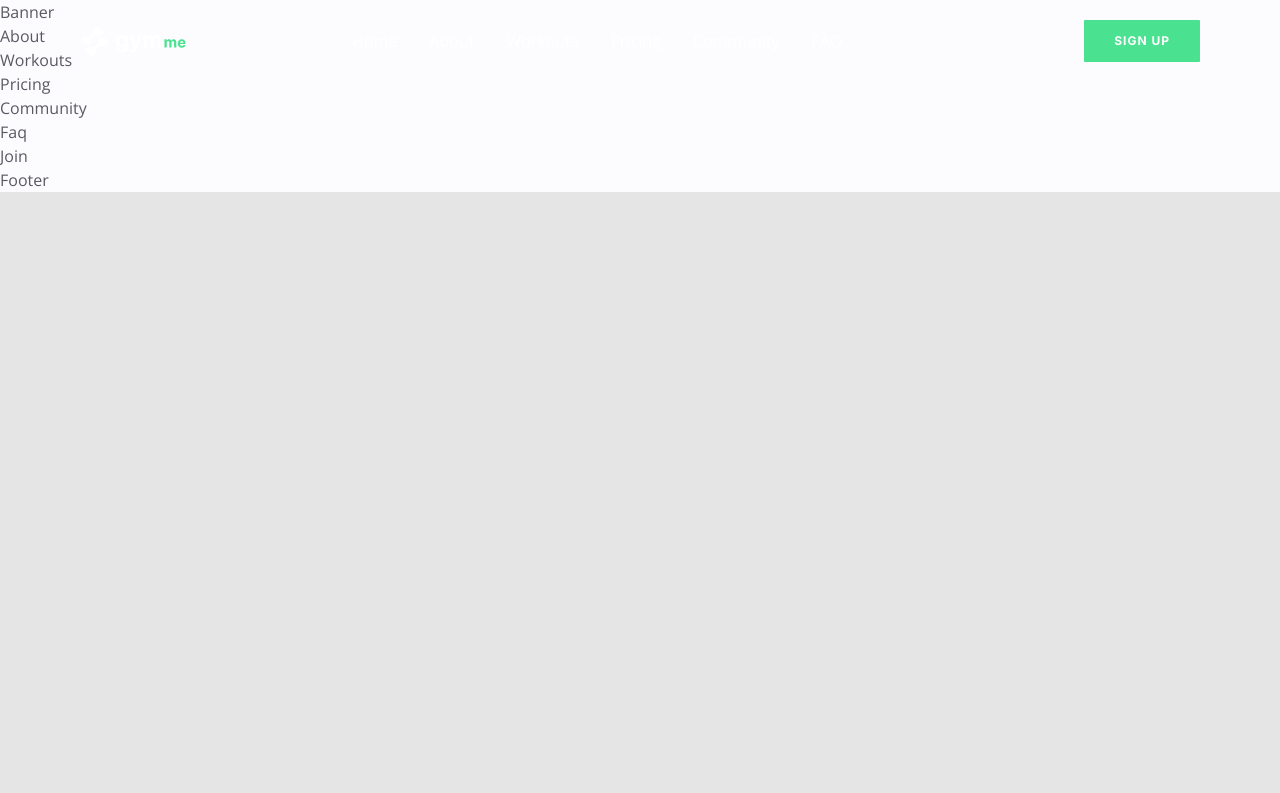
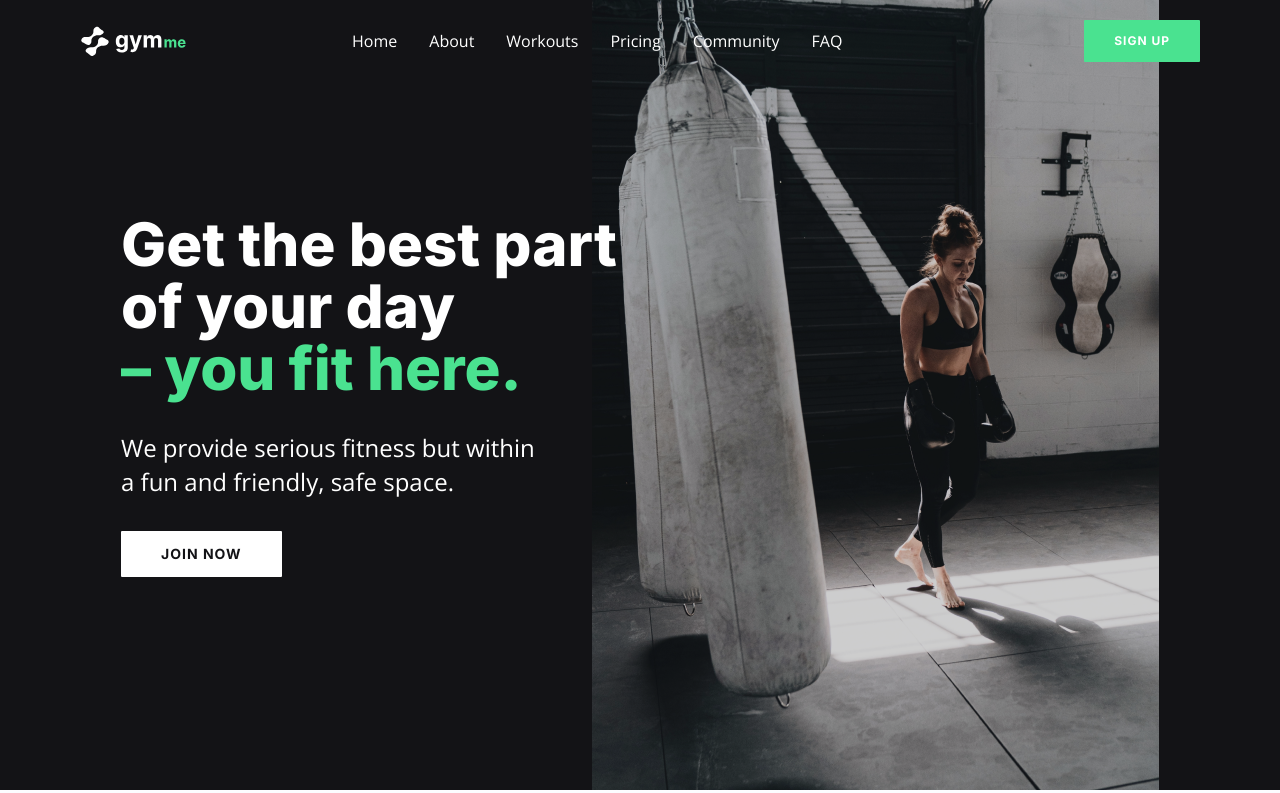
Before and after one commit to jgsamaaa/gym-website, a React (Create React App) app: page / in a window 1280 px wide. Shown: the top 793 px of the page. Built offline with nearby package versions, Linux system fonts and the light colour scheme; the HTML template or start-up script is replaced by a standard one.

Commit message:
banner section done

```diff
--- a/src/App.js
+++ b/src/App.js
@@ -17,8 +17,12 @@ import Footer from './components/Footer';
 
 const App = () => {
   // aos initialization
+  Aos.init({
+    duration: 2500,
+    delay: 400,
+  });
   return (
-    <div className='max-w-[1440px] mx-auto bg-page overflow-hidden relative'>
+    <div className="max-w-[1440px] mx-auto bg-page overflow-hidden relative">
       <Header />
       <Banner />
       <About />
--- a/src/components/Banner.js
+++ b/src/components/Banner.js
@@ -1,7 +1,49 @@
 import React from 'react';
 
+// import data
+import { banner } from '../data';
+
 const Banner = () => {
-  return <div>Banner</div>;
+  // destructure banner data
+  const { titlePart1, titlePart2, subtitle, textBtn } = banner;
+  return (
+    <section className="bg-neutral-500 h-[790px]">
+      <div className="container mx-auto h-full">
+        <div className="flex items-center h-full relative -space-x-48 lg:-space-x-24">
+          <div className="text-white flex-1 z-10 pl-6 lg:pl-0">
+            <h1
+              className="h1 text-white mb-8"
+              data-aos="fade-down"
+              data-aos-delay="500"
+            >
+              {titlePart1} <br />
+              <span className="text-primary-200">{titlePart2}</span>
+            </h1>
+            <p
+              className="max-w-[415px] text-body-md lg:text-body-lg mb-8"
+              data-aos="fade-down"
+              data-aos-delay="600"
+            >
+              {subtitle}
+            </p>
+            <button
+              className="btn btn-sm lg:btn-lg btn-secondary"
+              data-aos="fade-down"
+              data-aos-delay="700"
+            >
+              {textBtn}
+            </button>
+          </div>
+          {/* image */}
+          <div
+            className="bg-purple-50 w-full h-full bg-banner bg-cover bg-right lg:bg-center bg-no-repeat flex-1"
+            data-aos="fade-right"
+            data-aos-delay="900"
+          ></div>
+        </div>
+      </div>
+    </section>
+  );
 };
 
 export default Banner;
```
